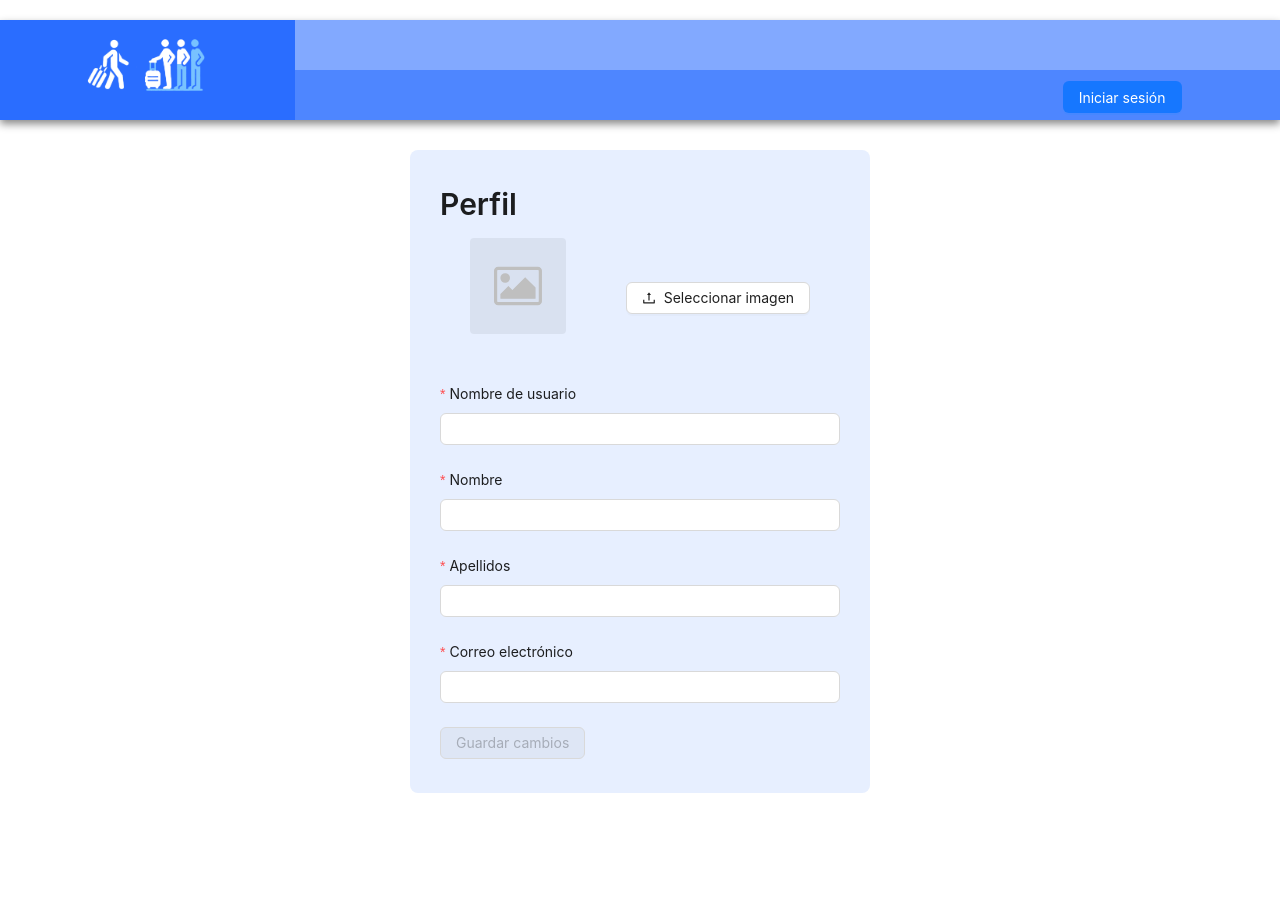
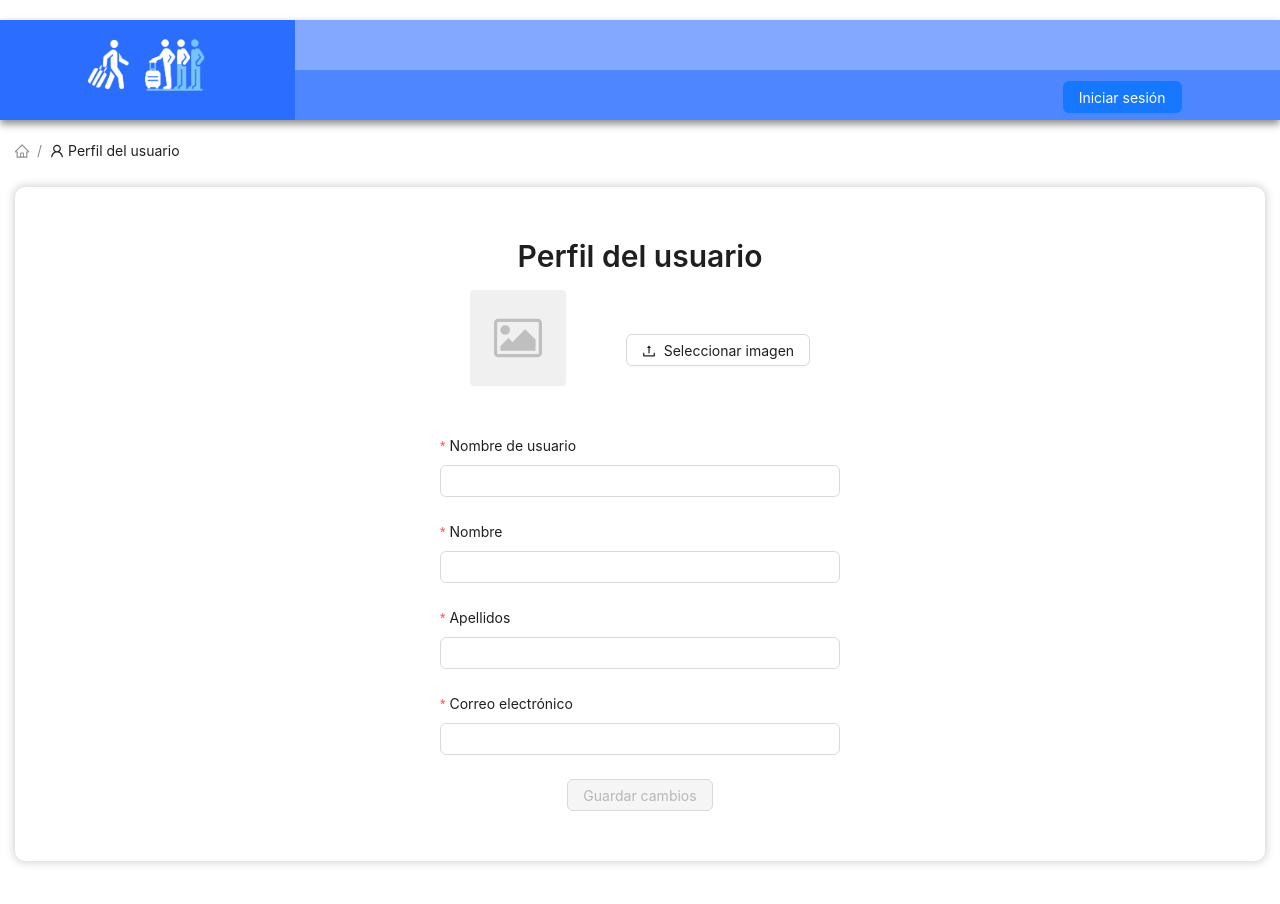
Before and after one commit to FSD0224STR/TFM-azul-frontend, a React (Vite) app: page /perfil in a window 1280 px wide. Shown: the top 904 px of the page. After the commit the page ends 876 px from the top, so only its background shows below. Built offline with nearby package versions, Linux system fonts and the light colour scheme.

Commit message:
añado el breadcrumb

```diff
--- a/src/App.jsx
+++ b/src/App.jsx
@@ -38,7 +38,7 @@ export const App = () => {
         <Route path="/home" element={<Home />} />
         <Route path="/perfil" element={<UserDetails />} />
 
-        <Route path="/:id" element={<Trip />} />
+        <Route path="/trip/:id" element={<Trip />} />
         <Route path="categories/:id" element={<ViewCategory />} />
         <Route path="/registration" element={<RegistrationForm2 />} />
         <Route path="/confirm-registration" element={<ConfirmRegistration />} />
--- a/src/pages/Faqs.jsx
+++ b/src/pages/Faqs.jsx
@@ -1,5 +1,9 @@
-import { CaretRightOutlined, ShareAltOutlined } from "@ant-design/icons";
-import { Collapse, theme } from "antd";
+import { Collapse, theme, Breadcrumb } from "antd";
+import {
+  CaretRightOutlined,
+  ShareAltOutlined,
+  HomeOutlined,
+} from "@ant-design/icons";
 const getItems = (panelStyle) => [
   {
     key: "1",
@@ -104,6 +108,21 @@ const FAQs = () => {
     border: "none",
   };
   return (
+    <div>
+      <div className="breadcrumbContainer">
+        <Breadcrumb
+          items={[
+            {
+              href: "home",
+              title: <HomeOutlined />,
+            },
+            {
+              //href: `${id}`,
+              title: `Preguntas frecuentes (FAQs)`,
+            },
+          ]}
+        />
+      </div>
       <Collapse
         className="cardInfoTrip"
         bordered={false}
@@ -115,6 +134,7 @@ const FAQs = () => {
         }}
         items={getItems(panelStyle)}
       />
+    </div>
   );
 };
 export default FAQs;
--- a/src/pages/Home.jsx
+++ b/src/pages/Home.jsx
@@ -8,8 +8,9 @@ import {
   Modal,
   Button,
   Tooltip,
+  Breadcrumb,
 } from "antd";
-import { PlusOutlined } from "@ant-design/icons";
+import { PlusOutlined, HomeOutlined } from "@ant-design/icons";
 
 import tripAPI from "../apiservice/tripApi";
 import { AuthContext } from "../contexts/authContext";
@@ -76,7 +77,7 @@ function Home() {
   };
 
   const goToTrip = (idToGo) => {
-    navigate(`/${idToGo}`);
+    navigate(`/trip/${idToGo}`);
   };
 
   const handleCreateTrip = () => {
@@ -99,6 +100,13 @@ function Home() {
 
   return (
     <div className="tripContainer">
+      <Breadcrumb
+        items={[
+          {
+            title: <HomeOutlined />,
+          },
+        ]}
+      />
       <div>
         {loading ? (
           <Spin />
--- a/src/pages/Trip.jsx
+++ b/src/pages/Trip.jsx
@@ -1,9 +1,9 @@
 import { useState, useEffect } from "react";
 import { useParams } from "react-router-dom";
-import { Typography, Alert, Tooltip, notification } from "antd";
+import { Typography, Alert, Tooltip, notification, Breadcrumb } from "antd";
+import { TeamOutlined, UserAddOutlined, HomeOutlined } from "@ant-design/icons";
 import { format } from "date-fns";
 import es from "date-fns/locale/es";
-import { TeamOutlined, UserAddOutlined } from "@ant-design/icons";
 import tripAPI from "../apiservice/tripApi";
 import { CategoryCard } from "../components/CategoryCard";
 import "../styles/Trip.css";
@@ -87,6 +87,21 @@ export function Trip() {
 
   return (
     <div>
+      <div className="breadcrumbContainer">
+        <Breadcrumb
+          items={[
+            {
+              href: "../home",
+              title: <HomeOutlined />,
+            },
+            {
+              //href: `${id}`,
+              title: `${title}`,
+            },
+          ]}
+        />
+      </div>
+
       <AddCategoryModal tripId={id} getTripById={getTripById} />
       <div className="cardInfoTrip">
         <div className="cabecera">
--- a/src/pages/UserDetails.jsx
+++ b/src/pages/UserDetails.jsx
@@ -8,8 +8,9 @@ import {
   Skeleton,
   message,
   Modal,
+  Breadcrumb,
 } from "antd";
-import { UploadOutlined } from "@ant-design/icons";
+import { UploadOutlined, HomeOutlined, UserOutlined } from "@ant-design/icons";
 import { AuthContext } from "/src/contexts/authContext";
 import userApi from "/src/apiservice/userApi.js";
 
@@ -115,10 +116,28 @@ const UserDetails = () => {
 
   return (
     <>
-      <div className="user-container">
+      <div className="breadcrumbContainer">
+        <Breadcrumb
+          items={[
+            {
+              href: "home",
+              title: <HomeOutlined />,
+            },
+            {
+              title: (
+                <>
+                  <UserOutlined />
+                  <span>Perfil del usuario</span>
+                </>
+              ),
+            },
+          ]}
+        />
+      </div>
+      <div className="cardInfoTrip user-align">
         <div className="user-content">
           <Typography.Title level={2} className="profileTitle">
-            Perfil
+            Perfil del usuario
           </Typography.Title>
           <div className="profile-section">
             <div className="profile-image">
--- a/src/pages/registration2.jsx
+++ b/src/pages/registration2.jsx
@@ -1,7 +1,17 @@
-import { Typography, Form, Input, Button, Alert, Modal, Spin } from "antd";
-import userApi from "/src/apiservice/userApi.js";
 import { useNavigate } from "react-router-dom";
 import { useState } from "react";
+import userApi from "/src/apiservice/userApi.js";
+import {
+  Typography,
+  Form,
+  Input,
+  Button,
+  Alert,
+  Modal,
+  Spin,
+  Breadcrumb,
+} from "antd";
+// import { HomeOutlined } from "@ant-design/icons";
 import "../styles/Registration.css";
 
 const RegistrationForm2 = () => {
@@ -48,6 +58,20 @@ const RegistrationForm2 = () => {
     length && uppercase && lowercase && number && specialChar && !error;
 
   return (
+    <div>
+      <div className="breadcrumbContainer">
+        <Breadcrumb
+          items={[
+            // {
+            //   href: "../",
+            //   title: <HomeOutlined />,
+            // },
+            {
+              title: `Registro de un nuevo usuario`,
+            },
+          ]}
+        />
+      </div>
       <div className="cardInfoTrip">
         {loading ? (
           <Spin size="large" />
@@ -87,7 +111,9 @@ const RegistrationForm2 = () => {
             <Form.Item
               label="Nombre"
               name="firstname"
-            rules={[{ required: true, message: "Por favor ingresa tu nombre" }]}
+              rules={[
+                { required: true, message: "Por favor ingresa tu nombre" },
+              ]}
             >
               <Input />
             </Form.Item>
@@ -110,7 +136,10 @@ const RegistrationForm2 = () => {
                   required: true,
                   message: "Por favor ingresa tu correo electrónico",
                 },
-              { type: "email", message: "El correo electrónico no es válido" },
+                {
+                  type: "email",
+                  message: "El correo electrónico no es válido",
+                },
               ]}
             >
               <Input />
@@ -128,13 +157,13 @@ const RegistrationForm2 = () => {
                       uppercase: /[A-Z]/.test(value),
                       lowercase: /[a-z]/.test(value),
                       number: /\d/.test(value),
-                    specialChar: /[@$!%*?&]/.test(value),
+                      specialChar: /[@$!%*?&_-]/.test(value),
                     };
                     return isFormValid(requirements)
                       ? Promise.resolve()
                       : Promise.reject(
                           new Error(
-                          "La contraseña debe tener al menos 8 caracteres, una mayúscula, una minúscula, un número y un carácter especial (@$!%*?&)"
+                            "La contraseña debe tener al menos 8 caracteres, una mayúscula, una minúscula, un número y un carácter especial (@$!%*?&_-)"
                           )
                         );
                   },
@@ -176,6 +205,7 @@ const RegistrationForm2 = () => {
           </Form>
         )}
       </div>
+    </div>
   );
 };
 
--- a/src/pages/resetPassword.jsx
+++ b/src/pages/resetPassword.jsx
@@ -75,9 +75,9 @@ const ResetPassword = () => {
             },
             {
               pattern:
-                /^(?=.*[a-z])(?=.*[A-Z])(?=.*\d)(?=.*[@$!%*?&])[A-Za-z\d@$!%*?&]{8,}$/,
+                /^(?=.*[a-z])(?=.*[A-Z])(?=.*\d)(?=.*[@$!%*?&])[A-Za-z\d@$!%*?&_-]{8,}$/,
               message:
-                "La contraseña debe tener al menos una mayúscula, una minúscula, un número y un carácter especial (@$!%*?&)",
+                "La contraseña debe tener al menos una mayúscula, una minúscula, un número y un carácter especial (@$!%*?&_-)",
             },
           ]}
         >
--- a/src/pages/viewCategory.jsx
+++ b/src/pages/viewCategory.jsx
@@ -2,8 +2,17 @@ import { useEffect, useState, useContext } from "react";
 import { useParams } from "react-router-dom";
 import categoryApi from "../apiservice/categoryApi";
 import proposalApi from "../apiservice/proposalApi";
-import { Alert, Button, Typography, Modal, Form, Input, Tooltip } from "antd";
-import { PlusOutlined } from "@ant-design/icons";
+import {
+  Alert,
+  Button,
+  Typography,
+  Modal,
+  Form,
+  Input,
+  Tooltip,
+  Breadcrumb,
+} from "antd";
+import { PlusOutlined, HomeOutlined } from "@ant-design/icons";
 import { ProposalCard } from "../components/ProposalCard";
 import { AuthContext } from "/src/contexts/authContext";
 import "../styles/ViewCategory.css";
@@ -24,6 +33,8 @@ export const ViewCategory = () => {
   const authContext = useContext(AuthContext);
   const { profile } = authContext;
   const [userId, setUserId] = useState(null);
+  const [tripId, setTripId] = useState(null);
+  const [tripName, setTripName] = useState(null);
 
   const showErrorModal = (message) => {
     Modal.error({
@@ -37,9 +48,12 @@ export const ViewCategory = () => {
       const response = await categoryApi.getCategoryInfo(id);
 
       if (response.data) {
+        //console.log("response.data", response.data);
         setTitle(response.data.title);
         //setDescription(response.data.description);
         setProposals(response.data.proposals);
+        setTripId(response.data.tripId);
+        setTripName(response.data.tripName);
       } else if (response.error) {
         setError(response.error);
         showErrorModal(response.error);
@@ -165,6 +179,24 @@ export const ViewCategory = () => {
 
   return (
     <div>
+      <div className="breadcrumbContainer">
+        <Breadcrumb
+          items={[
+            {
+              href: "../home",
+              title: <HomeOutlined />,
+            },
+            {
+              href: `../trip/${tripId}`,
+              title: `${tripName}`,
+            },
+            {
+              //href: `${id}`,
+              title: `${title}`,
+            },
+          ]}
+        />
+      </div>
       <div className="cardInfoTrip">
         <div className="travelTitle">
           <Typography.Title level={1}>{title}</Typography.Title>
--- a/src/styles/App.css
+++ b/src/styles/App.css
@@ -35,3 +35,14 @@ html {
 .joinTripPage {
   margin-top: 300px;
 }
+
+.breadcrumbContainer {
+    margin: 150px 10% 25px 10%;
+}
+
+
+@media (max-width: 1300px) {
+  .breadcrumbContainer {
+  margin: 140px 15px 25px 15px;
+  }
+}
--- a/src/styles/Home.css
+++ b/src/styles/Home.css
@@ -1,5 +1,5 @@
 .tripContainer {
-  margin: 10%;
+  margin: 150px 10% 10% 10%;
 }
 
 .tripPanel {
@@ -27,3 +27,10 @@
   font-size: 20px; /* Ajusta el tamaño del icono si es necesario */
   z-index: 1000; /* Asegúrate de que el botón esté por encima de otros elementos */
 }
+
+@media (max-width: 1300px) {
+  .tripContainer {
+    margin: 150px 15px 15px 15px;
+  }
+
+}
--- a/src/styles/Trip.css
+++ b/src/styles/Trip.css
@@ -1,11 +1,12 @@
 .cardInfoTrip {
   display: flex;
   flex-direction: column;
-  margin: 15%;
+  margin: 0 15% 15% 15%;
   font-size: 17px;
   border-radius: 10px;
   box-shadow: 0px 0px 10px 1px rgba(0, 0, 0, 0.2);
   padding: 2% 5%;
+  /* background-color: #f8faff; */
 }
 
 .cabecera {
@@ -27,3 +28,10 @@
   border-radius: 15px;
   background-color: beige;
 }
+
+@media (max-width: 1300px) {
+  .cardInfoTrip {
+    margin: 0 15px 15px 15px;
+  }
+
+}
--- a/src/styles/UserDetails.css
+++ b/src/styles/UserDetails.css
@@ -6,14 +6,14 @@
     padding-top: 130px;
 }
 
+.user-align {
+    display: flex;
+    align-items: center;
+}
+
 .user-content {
-    margin-top: 20px;
     width: 400px;
-    background-color: #e7efff;
-    padding: 10px 30px 10px 30px;
-    border-radius: 8px;
-    /* box-shadow: 0px 4px 8px rgba(0, 0, 0, 0.1);  */
-    /*min-height:84%;*/
+    text-align: center;
 }
 
 .form-details {
@@ -40,6 +40,10 @@
     line-height: 1;
     content: "*";
 }
+
+.profileTitle{
+    margin-bottom: 25px;
+}
 /*
 .required::before {
     display: inline-block;
```
Lines whose indentation alone changed are shown as unchanged.
